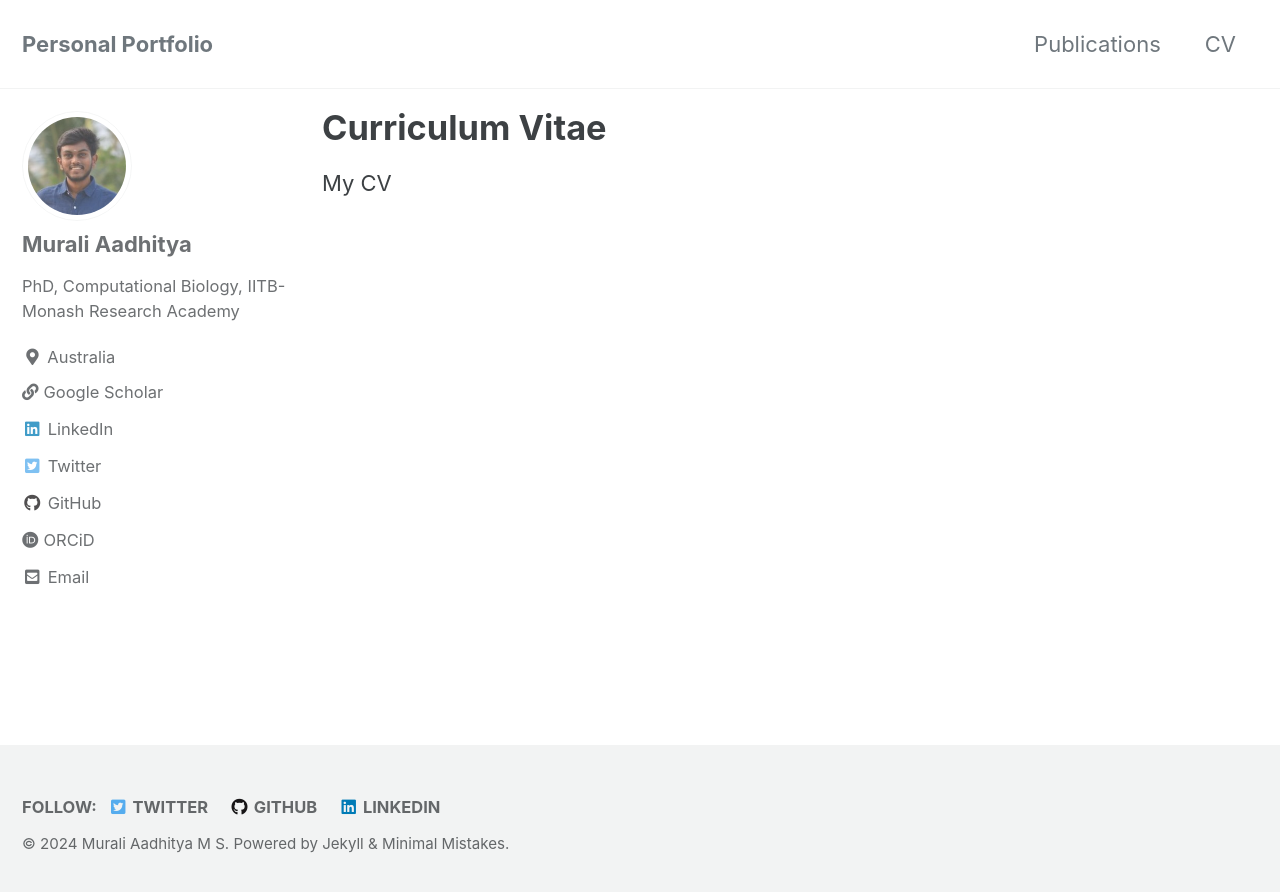
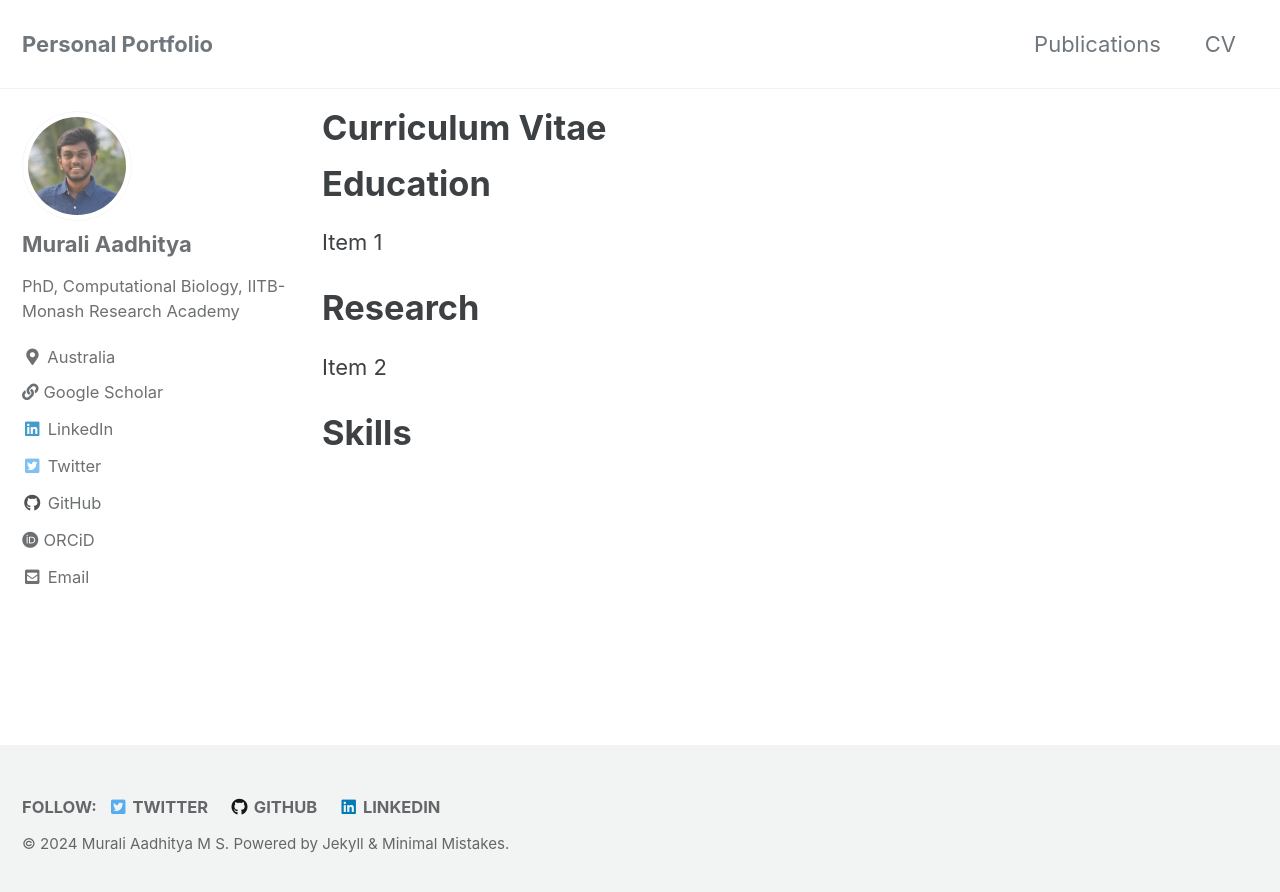
Before and after one commit to MuraliAadhityaMS/muraliaadhityams.github.io, a Jekyll site: the page built from _cv/vitae.md, in a window 1280 px wide. Shown: the top 892 px of the page. Built offline with Jekyll 4.4.1, drawn with Linux system fonts in a browser that asks for light colours; cached includes are drawn as plain includes.

Commit message:
add content

```diff
--- a/_cv/vitae.md
+++ b/_cv/vitae.md
@@ -5,4 +5,12 @@ permalink: /cv/vitae
 author_profile: true
 ---
 
-My CV
+# Education
+
+Item 1
+
+# Research
+
+Item 2
+
+# Skills
--- a/index.html
+++ b/index.html
@@ -8,7 +8,9 @@ author_profile: true
 
 From completing my Bachelor’s and Master’s in Biotechnology, and now pursuing a PhD in an interdisciplinary mix of Physics, Bioinformatics and Machine Learning, I am glad to be in this research journey integrating different fields of science and technology.
 
-I am cuurently a PhD candidate affiliated with the <a href="https://iitbmonash.org/welcome/studentDetails/july-2022/177">IITB-Monash Research Academy</a>, Mumbai, India. I work on the application of machine learning algorithms in bioinformatics to gain meaningful insights in biological datasets with <a href="https://www.phy.iitb.ac.in/en/faculty/mithun">Dr. Mithun Mitra, IIT Bombay</a> and <a href="https://research.monash.edu/en/persons/sonika-tyagi">Dr. Sonika Tyagi, Monash University</a>. My current focus is on elucidating the molecular relationships between regulatory elements using omics datasets specific to human pregnancy.
+I am currently a PhD candidate affiliated with the <a href="https://iitbmonash.org/welcome/studentDetails/july-2022/177">IITB-Monash Research Academy</a>, Mumbai, India. I work on the application of machine learning algorithms in bioinformatics to gain meaningful insights from biological datasets with <a href="https://www.phy.iitb.ac.in/en/faculty/mithun">Dr. Mithun Mitra, IIT Bombay</a> and <a href="https://research.monash.edu/en/persons/sonika-tyagi">Dr. Sonika Tyagi, Monash University</a>.
+<br> &nbsp;
+<br>My current focus is on elucidating the molecular relationships between regulatory elements using omics datasets specific to human pregnancy.
 
 <!-- I am more than excited to discuss on the recent works in genomics, and would be happy to catch up for any discussion! More than that, it will be against  -->
 <!-- I am currently working with Dr. Mithun Mitra, IIT Bombay and Dr. Sonika Tyagi, Monash University to develop a pipeline for efficient analysis of genomic information. -->
```
Also changed, not shown: _publications/published.md (+1 -2 lines).
